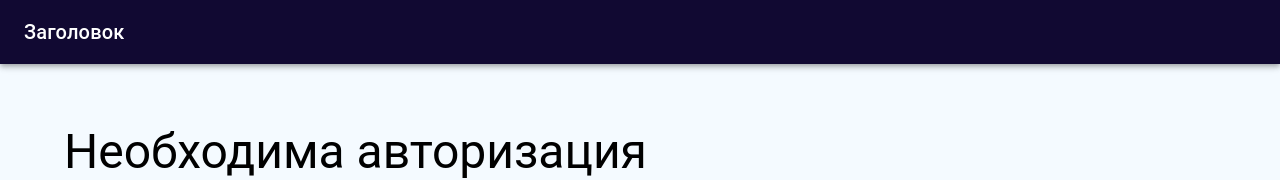
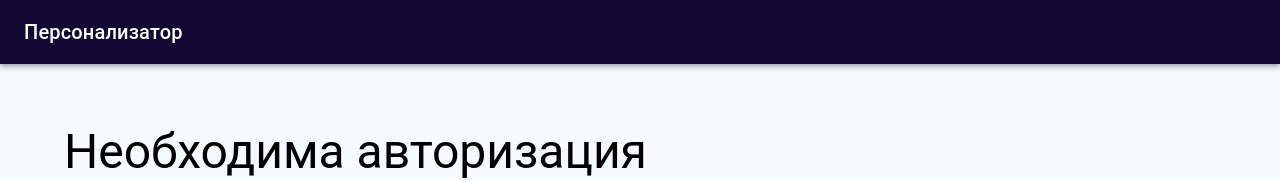
Before and after one commit to it-animals/moscow-depersonalization-data, a React (Create React App) app in the folder frontend/: page /401 in a window 1280 px wide. Shown: the top 180 px of the page. Built offline with nearby package versions, Linux system fonts and the light colour scheme.

Commit message:
Ссылка в хедере

```diff
--- a/frontend/src/ui/components/header/Header.tsx
+++ b/frontend/src/ui/components/header/Header.tsx
@@ -6,15 +6,57 @@ import {
   Toolbar,
   Typography,
 } from "@mui/material";
+import { Link } from "react-router-dom";
+import styled from "styled-components";
+
+const LogoLink = styled.a`
+  text-decoration: none;
+  color: white;
+  &:active {
+    color: white;
+  }
+  &:hover {
+    color: white;
+    text-decoration: underline;
+  }
+`;
+
+const NavLink = styled(Link)`
+  text-decoration: none;
+  color: white;
+  &:active {
+    color: white;
+  }
+  &:hover {
+    color: white;
+    text-decoration: underline;
+  }
+`;
+
+const Nav = styled.nav`
+  display: flex;
+  margin-left: 125px;
+  height: 100%;
+  align-items: center;
+  & ul {
+    display: flex;
+    column-gap: 20px;
+    align-items: center;
+    height: 100%;
+  }
+`;
+
 export const Header: CT<unknown> = () => {
   return (
     <header>
       <Box>
         <AppBar position="static">
           <Toolbar>
-            <Typography variant="h6" noWrap component="div">
-              Заголовок
-            </Typography>
+            <LogoLink href="/">
+              <Typography variant="h6" noWrap component="div">
+                Персонализатор
+              </Typography>
+            </LogoLink>
           </Toolbar>
         </AppBar>
       </Box>
```
